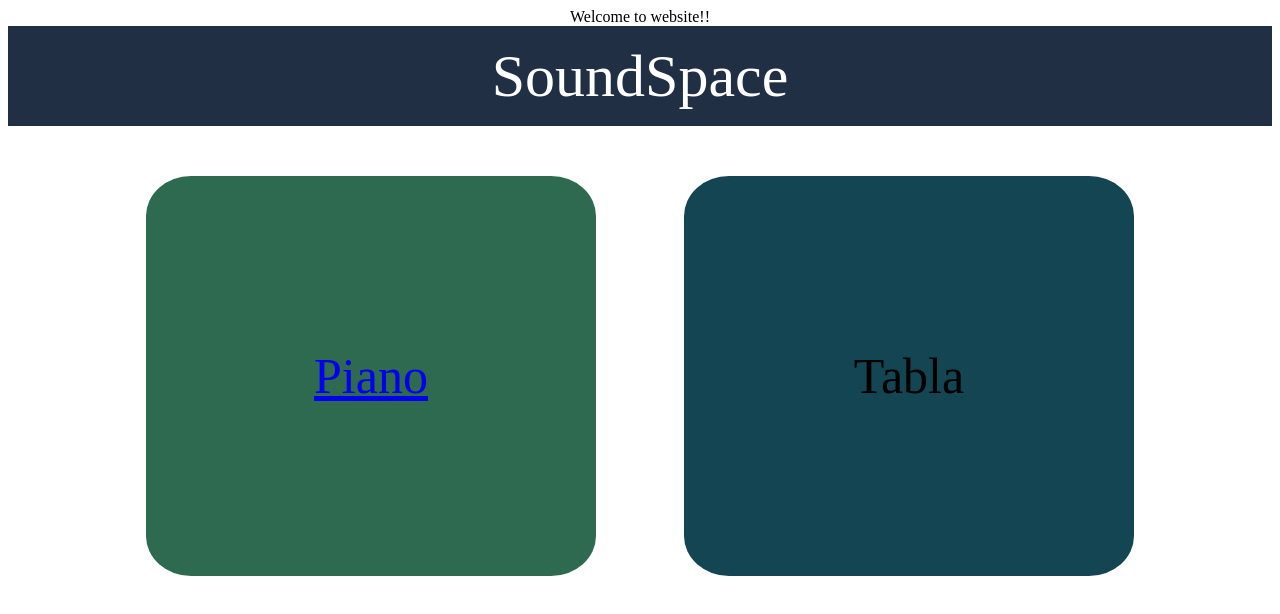
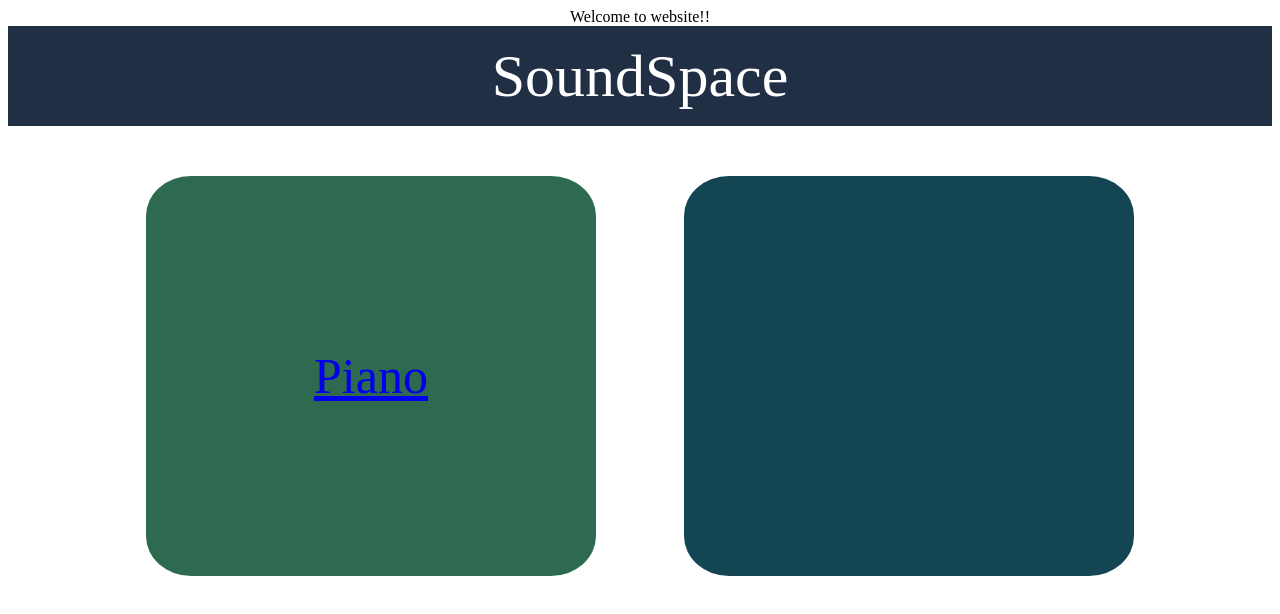
Before and after one commit to Ked123-hub/TechRush_webdev, a plain HTML site: page index.html in a window 1280 px wide. Drawn offline with Linux system fonts and the light colour scheme.

Commit message:
comment out

```diff
--- a/index.html
+++ b/index.html
@@ -18,7 +18,7 @@
         </div>
     </a>
     <div class="Tabla">
-        Tabla
+        <!-- Tabla -->
     </div>
     </div>
 </body>
```
